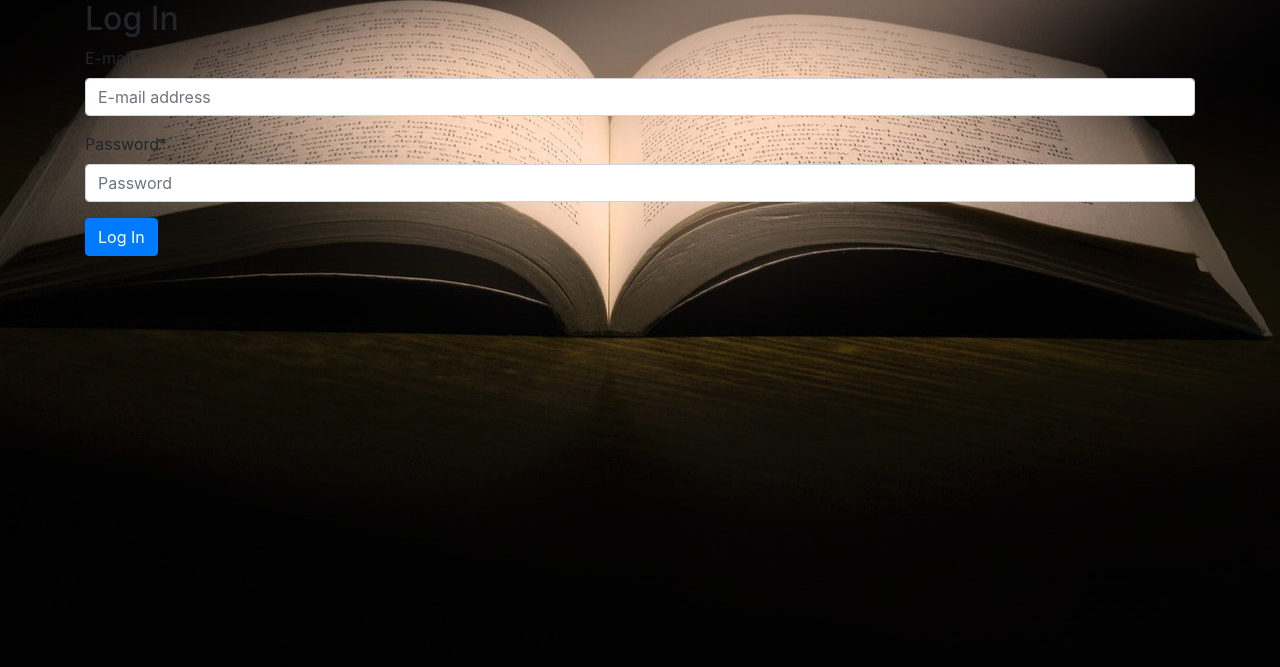
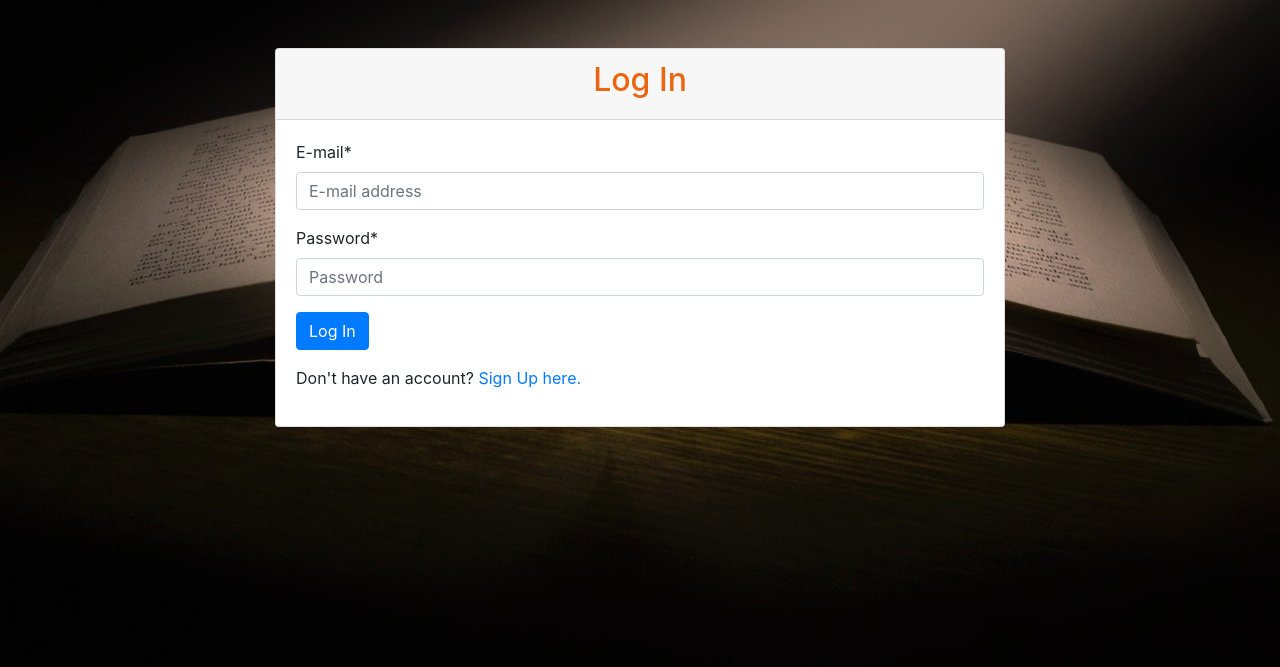
Before and after one commit to kbgro/bookstore, a Django app: page /accounts/login/ in a window 1280 px wide. Shown: the part 56-723 px from the top of the page. Run offline with Django 3.2, Linux system fonts and the light colour scheme; some libraries are stand-ins or nearby versions.

Commit message:
use cards in login signup templates

```diff
--- a/templates/account/login.html
+++ b/templates/account/login.html
@@ -4,10 +4,19 @@
 {% block title %}Log In{% endblock title %}
 
 {% block content %}
-<h2>Log In</h2>
-<form method="post">
-  {% csrf_token %}
-  {{ form|crispy }}
-  <button class="btn btn-primary" type="submit">Log In</button>
-</form>
+  <div class="row mt-5">
+    <div class="col-md-8 offset-2">
+      <div class="card">
+        <div class="card-header text-center text-color-brand"><h2>Log In</h2></div>
+        <div class="card-body">
+          <form method="post">
+            {% csrf_token %}
+            {{ form|crispy }}
+            <button class="btn btn-primary" type="submit">Log In</button>
+          </form>
+           <div class="my-3">Don't have an account? <a href="{% url 'account_signup' %}" class="auth-links">Sign Up here.</a></div>
+        </div>
+      </div>
+    </div>
+  </div>
 {% endblock content %}
```
Also changed, not shown: templates/account/signup.html (+13 -0 lines).
